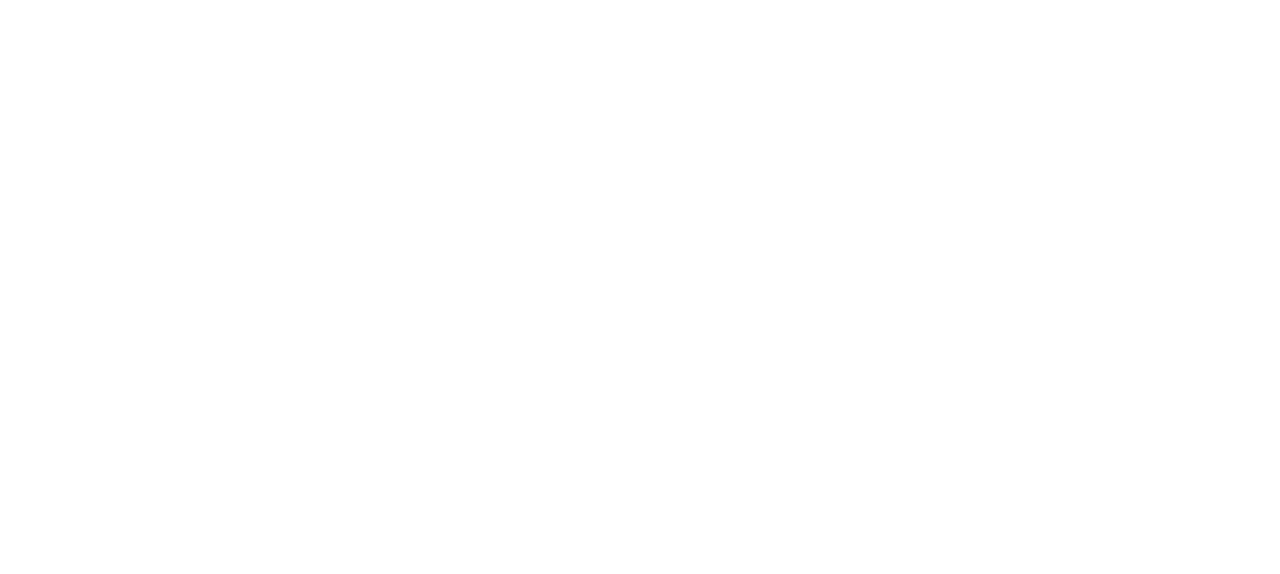
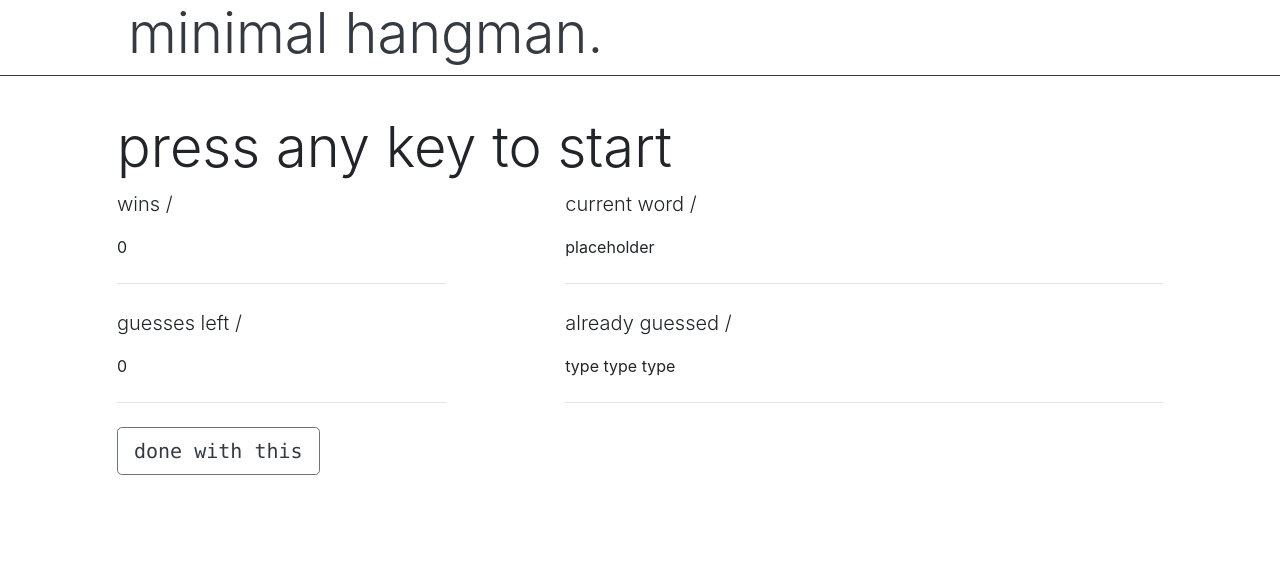
Before and after one commit to dagamo94/Word-Guess-Game, a plain HTML site: page index.html in a window 1280 px wide. Drawn offline with nearby package versions, Linux system fonts and the light colour scheme.

Commit message:
finished interface skeleton along with styling. Need to add JS and jQuery

```diff
--- a/assets/css/style.css
+++ b/assets/css/style.css
@@ -0,0 +1,31 @@
+body{
+    margin: 0;
+    padding: 0;
+}
+
+header{
+    position: fixed;
+    top: 0;
+    margin-top: 0px;
+    padding: 0;
+    width: 100%;
+    z-index: 10000;
+}
+
+h1{
+    padding-bottom: 0px;
+    width: 80%;
+    margin: auto;
+    /* text-align: center; */
+}
+
+.container{
+    padding-top: 50px;
+}
+
+@media screen and (max-width: 640px){
+    .container{
+        padding-top: 120px;
+    }
+
+}
--- a/assets/javascript/game.js
+++ b/assets/javascript/game.js
@@ -0,0 +1,20 @@
+/*   */
+
+/*  */
+
+var hangman = {
+    wins: 0,
+    losses: 0,
+    currentWord: this.randWordChoice(),
+    randWordChoice: function xx(){
+        return this.wordOptions[Math.floor(Math.random() * this.wordOptions.length)];
+    },
+    wordOptions: ["minimal","hamster","dog","mountain","javascript","test","sleep","design","anthropomorphic","aesthetics","jquery"],
+    guessesLeft: function(){
+        return this.currentWord.length;
+    },
+
+}
+
+console.log(hangman.randWordChoice());
+console.log(hangman.guessesLeft());
--- a/index.html
+++ b/index.html
@@ -3,19 +3,85 @@
 
 <head>
     <meta charset="UTF-8" />
-    <link rel="stylesheet" type="text/css" href="assets/css/reset.css"/>
-    <link rel="stylesheet" type="text/css" href="assets/css/style.css"/>
+    <link rel="stylesheet" type="text/css" href="assets/css/reset.css" />
+    <link rel="stylesheet" type="text/css" href="assets/css/style.css" />
 
-    <script src="https://code.jquery.com/jquery-3.3.1.slim.min.js" integrity="sha384-q8i/X+965DzO0rT7abK41JStQIAqVgRVzpbzo5smXKp4YfRvH+8abtTE1Pi6jizo" crossorigin="anonymous"></script>
-<script src="https://cdnjs.cloudflare.com/ajax/libs/popper.js/1.14.7/umd/popper.min.js" integrity="sha384-UO2eT0CpHqdSJQ6hJty5KVphtPhzWj9WO1clHTMGa3JDZwrnQq4sF86dIHNDz0W1" crossorigin="anonymous"></script>
-    <link rel="stylesheet" href="https://stackpath.bootstrapcdn.com/bootstrap/4.3.1/css/bootstrap.min.css" integrity="sha384-ggOyR0iXCbMQv3Xipma34MD+dH/1fQ784/j6cY/iJTQUOhcWr7x9JvoRxT2MZw1T" crossorigin="anonymous">
-<script src="https://stackpath.bootstrapcdn.com/bootstrap/4.3.1/js/bootstrap.min.js" integrity="sha384-JjSmVgyd0p3pXB1rRibZUAYoIIy6OrQ6VrjIEaFf/nJGzIxFDsf4x0xIM+B07jRM" crossorigin="anonymous"></script>
-    <title>Psychic Game</title>
+    <script src="https://code.jquery.com/jquery-3.3.1.slim.min.js"
+        integrity="sha384-q8i/X+965DzO0rT7abK41JStQIAqVgRVzpbzo5smXKp4YfRvH+8abtTE1Pi6jizo"
+        crossorigin="anonymous"></script>
+    <script src="https://cdnjs.cloudflare.com/ajax/libs/popper.js/1.14.7/umd/popper.min.js"
+        integrity="sha384-UO2eT0CpHqdSJQ6hJty5KVphtPhzWj9WO1clHTMGa3JDZwrnQq4sF86dIHNDz0W1"
+        crossorigin="anonymous"></script>
+    <link rel="stylesheet" href="https://stackpath.bootstrapcdn.com/bootstrap/4.3.1/css/bootstrap.min.css"
+        integrity="sha384-ggOyR0iXCbMQv3Xipma34MD+dH/1fQ784/j6cY/iJTQUOhcWr7x9JvoRxT2MZw1T" crossorigin="anonymous">
+    <script src="https://stackpath.bootstrapcdn.com/bootstrap/4.3.1/js/bootstrap.min.js"
+        integrity="sha384-JjSmVgyd0p3pXB1rRibZUAYoIIy6OrQ6VrjIEaFf/nJGzIxFDsf4x0xIM+B07jRM"
+        crossorigin="anonymous"></script>
+    <title>Word Guess game</title>
 
 </head>
 
+<body class="bg-white">
+
+    <header class="text-dark bg-white border-bottom border-dark">
+        <h1 class="display-4">minimal hangman.</h1>
+    </header>
 
 
+    <div class="container">
+        <div class="row">
+            <div class="col-md">
+
+                <div class="jumbotron bg-white">
+
+                    <h2 class="display-4" id="any-key-start">press any key to start</h2>
+
+                    <div class="row">
+                        <div class="col-md-4">
+
+                            <p class="lead">wins / </p>
+                            <span id="wins-text">0</span>
+                            <hr class="my-4">
+
+                            <p class="lead">guesses left / </p>
+                            <span id="guesses-left-text">0</span>
+                            <hr class="my-4">
+
+                        </div>
+
+                        <div class="col-md-7 offset-1">
+                            <p class="lead"> current word /</p>
+                            <span id="current-word-text">placeholder</span>
+                            <hr class="my-4" />
+
+                            <p class="lead"> already guessed /</p>
+                            <span id="guessed-text">type type type</span>
+                            <hr class="my-4" />
+                        </div>
+                    </div>
+
+                    <div class="row">
+                        <div class="col-md">
+                            <a class="btn btn-secondary btn-lg bg-white text-dark text-monospace" id="done-button"
+                                href="https://unsplash.com/" role="button">done with this</a>
+                        </div>
+                    </div>
+
+                </div>
+
+            </div>
+        </div>
+
+    </div>
+
+
+
+
+    <!-- LINK TO JS FILE -->
     <script src="assets/javascript/game.js"></script>
 
+</body>
+
+
+
 </html>
```
